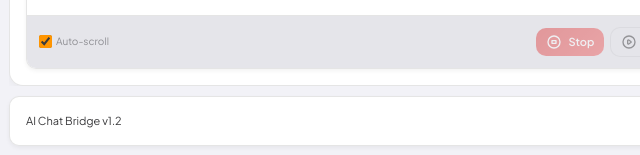
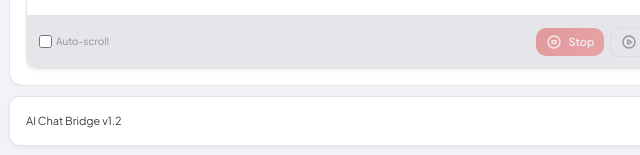
Before and after one commit to vinzoo178/agent-bridge, a browser extension: page sidepanel.html in a window 1280 px wide. Shown: the part 642-797 px from the top of the page, 3-643 px from the left. Drawn offline with Linux system fonts and the light colour scheme.

Commit message:
fix: Remove default checked state from auto-scroll checkbox in side panel for improved user control.

```diff
--- a/sidepanel.html
+++ b/sidepanel.html
@@ -143,7 +143,7 @@
           <div class="chat-controls flex items-center justify-between">
             <div class="flex items-center gap-2">
               <label class="auto-scroll-toggle flex items-center gap-1 cursor-pointer">
-                <input type="checkbox" id="auto-scroll" checked class="cursor-pointer">
+                <input type="checkbox" id="auto-scroll" class="cursor-pointer">
                 <span class="text-[10px]">Auto-scroll</span>
               </label>
             </div>
```
